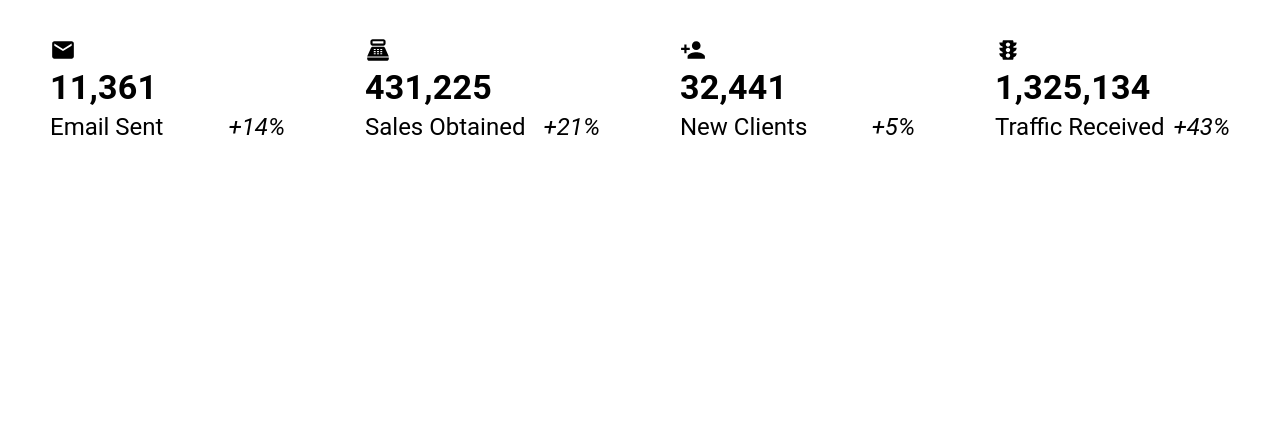
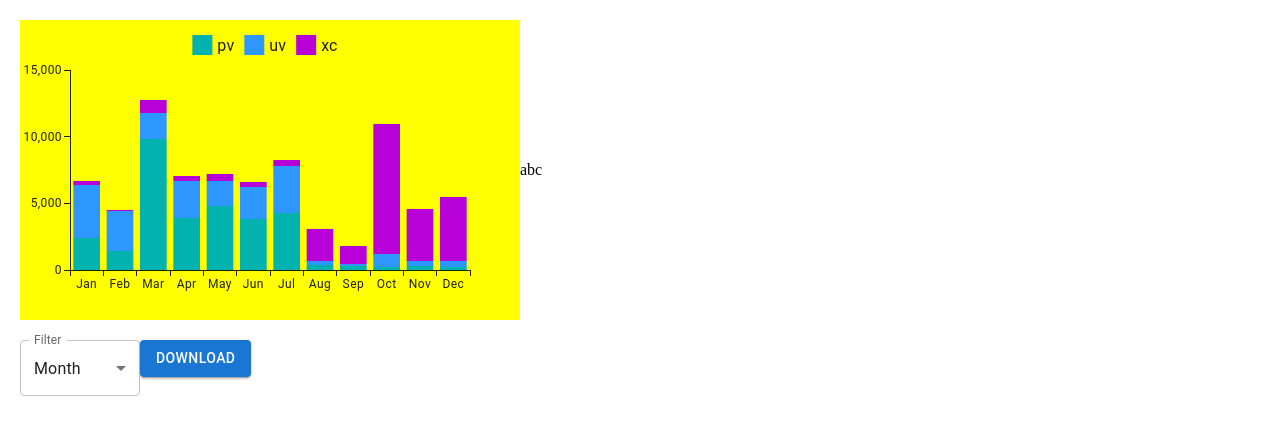
Before and after one commit to quangkhai482002/graph, a React (Vite) app: page / in a window 1280 px wide. Shown: the top 434 px of the page. Built offline with nearby package versions, Linux system fonts and the light colour scheme.

Commit message:
download img

```diff
--- a/package.json
+++ b/package.json
@@ -15,10 +15,13 @@
     "@emotion/styled": "^11.14.0",
     "@mui/icons-material": "^5.15.10",
     "@mui/material": "^5.15.10",
+    "@mui/x-charts": "^7.24.0",
     "@react-three/drei": "^9.120.6",
     "@react-three/fiber": "^8.17.12",
     "@xyflow/react": "^12.3.6",
     "hex-rgb": "^5.0.0",
+    "html2canvas": "^1.4.1",
+    "jspdf": "^2.5.2",
     "react": "^18.3.1",
     "react-dom": "^18.3.1",
     "react-globe.gl": "^2.27.1",
--- a/src/App.tsx
+++ b/src/App.tsx
@@ -1,10 +1,9 @@
-import CyberAttackMap from "./attackmap/AtackMap";
+// import CyberAttackMap from "./attackmap/AtackMap";
 import Dashboard from "./dashboard";
 
 function App() {
   return (
     <div style={{ width: "100%", height: "100vh" }}>
-      {/* <CyberAttackMap /> */}
       <Dashboard />
     </div>
   );
--- a/src/dashboard/index.tsx
+++ b/src/dashboard/index.tsx
@@ -1,79 +1,131 @@
-import { Box, useMediaQuery } from "@mui/material";
-import StatBox from "../components/Statbox";
-import { Email, PersonAdd, PointOfSale, Traffic } from "@mui/icons-material";
+import { useState } from "react";
+import {
+  Box,
+  Button,
+  FormControl,
+  InputLabel,
+  MenuItem,
+  Select,
+  SelectChangeEvent,
+} from "@mui/material";
+import { BarChart } from "@mui/x-charts/BarChart";
+import html2canvas from "html2canvas";
+import jsPDF from "jspdf";
+
+interface ChartData {
+  uData: number[];
+  pData: number[];
+  xData: number[];
+  xLabels: string[];
+}
+const data: Record<string, ChartData> = {
+  day: {
+    uData: [400, 300, 200, 278, 189, 239, 349],
+    pData: [240, 139, 980, 390, 480, 380, 430],
+    xData: [2400, 1398, 9800, 3908, 4800, 3800, 4300],
+    xLabels: ["Day 1", "Day 2", "Day 3", "Day 4", "Day 5", "Day 6", "Day 7"],
+  },
+  month: {
+    uData: [4000, 3000, 2000, 2780, 1890, 2390, 3490, 240, 139, 980, 390, 480],
+    pData: [2400, 1398, 9800, 3908, 4800, 3800, 4300, 400, 300, 200, 278, 189],
+    xData: [240, 139, 980, 390, 480, 380, 430, 2400, 1398, 9800, 3908, 4800],
+    xLabels: [
+      "Jan",
+      "Feb",
+      "Mar",
+      "Apr",
+      "May",
+      "Jun",
+      "Jul",
+      "Aug",
+      "Sep",
+      "Oct",
+      "Nov",
+      "Dec",
+    ],
+  },
+  quater: {
+    uData: [12000, 10000, 8000, 8300],
+    pData: [7200, 5500, 29000, 11700],
+    xData: [7200, 5500, 29000, 11700],
+    xLabels: ["Q1", "Q2", "Q3", "Q4"],
+  },
+};
 
 function Dashboard() {
-  const isXlDevices = useMediaQuery("(min-width: 1260px)");
-  const isMdDevices = useMediaQuery("(min-width: 724px)");
+  const [filter, setFilter] = useState<"day" | "month" | "quater">("month");
+  const { uData, pData, xData, xLabels } = data[filter];
+
+  const handleFilterChange = (event: SelectChangeEvent) => {
+    setFilter(event.target.value as "day" | "month" | "quater");
+  };
+
+  const handleDownload = async () => {
+    const chartElement = document.getElementById("chart-container");
+    if (!chartElement) return;
+
+    // Temporarily remove the background color
+    const originalBackgroundColor = chartElement.style.backgroundColor;
+    chartElement.style.backgroundColor = "transparent";
+
+    const canvas = await html2canvas(chartElement);
+    const imgData = canvas.toDataURL("image/png");
+
+    // Restore the original background color
+    chartElement.style.backgroundColor = originalBackgroundColor;
+
+    const pdf = new jsPDF("landscape", "mm", "a4");
+    const pdfWidth = pdf.internal.pageSize.getWidth();
+    const pdfHeight = (canvas.height * pdfWidth) / canvas.width;
+
+    pdf.addImage(imgData, "PNG", 0, 0, pdfWidth, pdfHeight);
+    pdf.save("chart.pdf");
+  };
+
   return (
     <Box m="20px">
-      {/* GRID & CHARTS */}
-      <Box
-        display="grid"
-        gridTemplateColumns={
-          isXlDevices
-            ? "repeat(12, 1fr)"
-            : isMdDevices
-            ? "repeat(6, 1fr)"
-            : "repeat(3, 1fr)"
-        }
-        gridAutoRows="140px"
-        gap="20px"
-      >
-        {/* Statistic Items */}
+      <Box display="flex" alignItems="center">
         <Box
-          gridColumn="span 3"
-          display="flex"
-          alignItems="center"
-          justifyContent="center"
+          id="chart-container"
+          bgcolor="yellow"
+          display={"flex"}
+          justifyContent={"center"}
         >
-          <StatBox
-            title="11,361"
-            subtitle="Email Sent"
-            increase="+14%"
-            icon={<Email sx={{ fontSize: "26px" }} />}
+          <BarChart
+            width={500}
+            height={300}
+            series={[
+              { data: pData, label: "pv", id: "pvId", stack: "total" },
+              { data: uData, label: "uv", id: "uvId", stack: "total" },
+              { data: xData, label: "xc", id: "xcId", stack: "total" },
+            ]}
+            xAxis={[{ data: xLabels, scaleType: "band" }]}
           />
         </Box>
-        <Box
-          gridColumn="span 3"
-          display="flex"
-          alignItems="center"
-          justifyContent="center"
+        <Box>abc</Box>
+      </Box>
+
+      <FormControl style={{ marginTop: "20px", minWidth: 120 }}>
+        <InputLabel id="filter-select-label">Filter</InputLabel>
+        <Select
+          labelId="filter-select-label"
+          id="filter-select"
+          value={filter}
+          label="Filter"
+          onChange={handleFilterChange}
         >
-          <StatBox
-            title="431,225"
-            subtitle="Sales Obtained"
-            increase="+21%"
-            icon={<PointOfSale sx={{ fontSize: "26px" }} />}
-          />
-        </Box>
-        <Box
-          gridColumn="span 3"
-          display="flex"
-          alignItems="center"
-          justifyContent="center"
-        >
-          <StatBox
-            title="32,441"
-            subtitle="New Clients"
-            increase="+5%"
-            icon={<PersonAdd sx={{ fontSize: "26px" }} />}
-          />
-        </Box>
-        <Box
-          gridColumn="span 3"
-          display="flex"
-          alignItems="center"
-          justifyContent="center"
-        >
-          <StatBox
-            title="1,325,134"
-            subtitle="Traffic Received"
-            increase="+43%"
-            icon={<Traffic sx={{ fontSize: "26px" }} />}
-          />
-        </Box>
-      </Box>
+          <MenuItem value="quater">Quarter</MenuItem>
+          <MenuItem value="month">Month</MenuItem>
+          <MenuItem value="day">Day</MenuItem>
+        </Select>
+      </FormControl>
+      <Button
+        variant="contained"
+        style={{ marginTop: "20px" }}
+        onClick={handleDownload}
+      >
+        Download
+      </Button>
     </Box>
   );
 }
```
Also changed, not shown: 1 other file (tests, documents, lock files or other folders).
